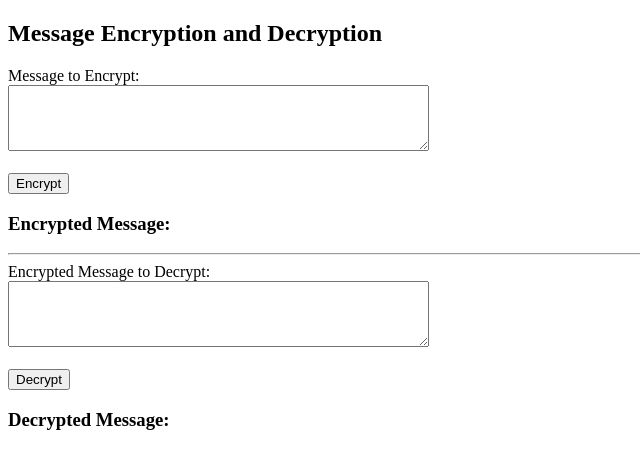
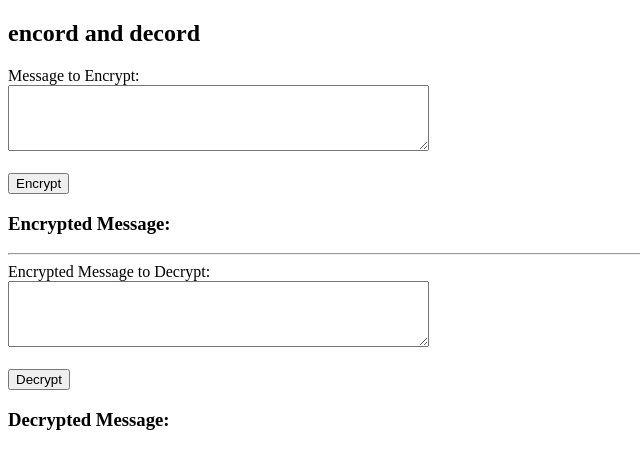
Before and after one commit to andhu47/message-encryptor, a plain HTML site: page index.html in a window 1280 px wide. Shown: the whole page, without its empty margins (0-640 px from the left). Drawn offline with Linux system fonts and the light colour scheme.

Commit message:
update index.html

```diff
--- a/index.html
+++ b/index.html
@@ -41,7 +41,7 @@
 </head>
 <body>
 
-<h2>Message Encryption and Decryption</h2>
+<h2>encord and decord</h2>
 
 <!-- Input for encryption -->
 <label for="message">Message to Encrypt:</label><br>
```
